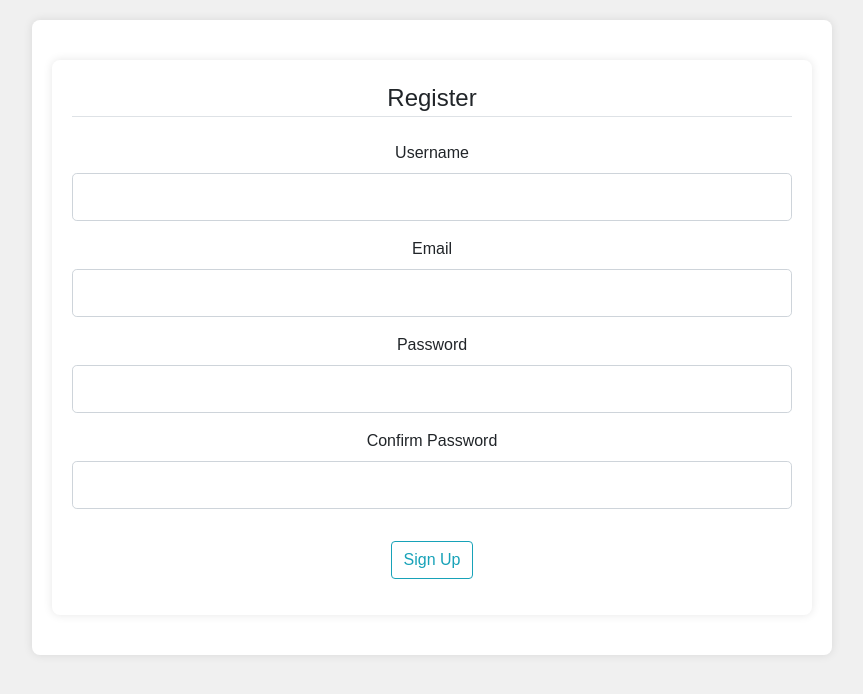
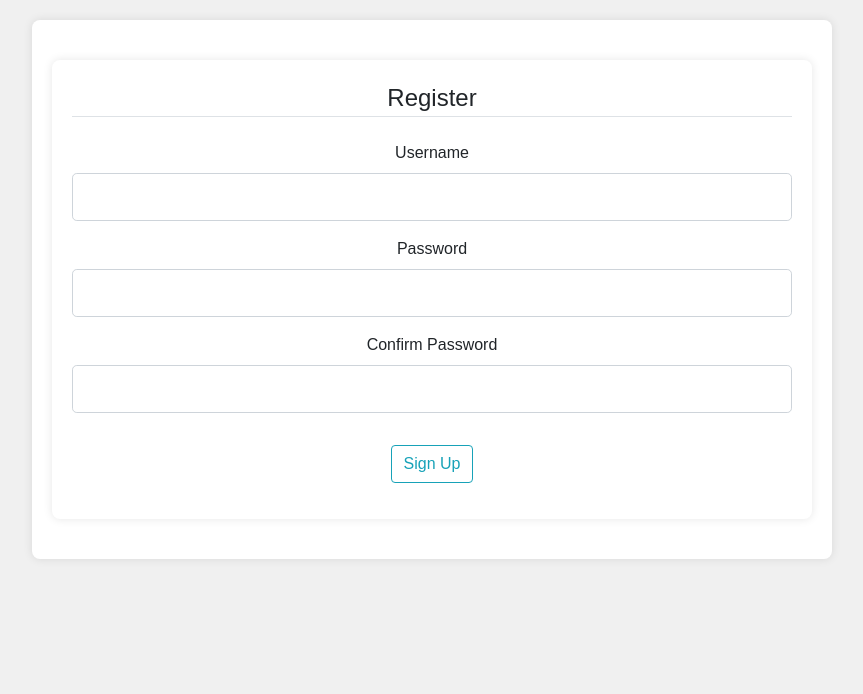
Before and after one commit to hhuss2/Sports-Blog-Web-App, a Flask app: page /register in a window 1280 px wide. Shown: the part 68-762 px from the top of the page, without its empty margins (208-1071 px from the left). Run offline with Flask 3, Linux system fonts and the light colour scheme; some libraries are stand-ins or nearby versions.

Commit message:
Update register.html

```diff
--- a/flaskblog/templates/register.html
+++ b/flaskblog/templates/register.html
@@ -1,4 +1,5 @@
 {% extends "layout.html" %}
+
 {% block title %}Register{% endblock %}
 
 {% block content %}
@@ -11,10 +12,7 @@
                     {{ form.username.label(class="form-control-label") }}
                     {{ form.username(class="form-control form-control-lg") }}
                 </div>
-                <div class="form-group">
-                    {{ form.email.label(class="form-control-label") }}
-                    {{ form.email(class="form-control form-control-lg") }}
-                </div>
+
                 <div class="form-group">
                     {{ form.password.label(class="form-control-label") }}
                     {{ form.password(class="form-control form-control-lg") }}
```
